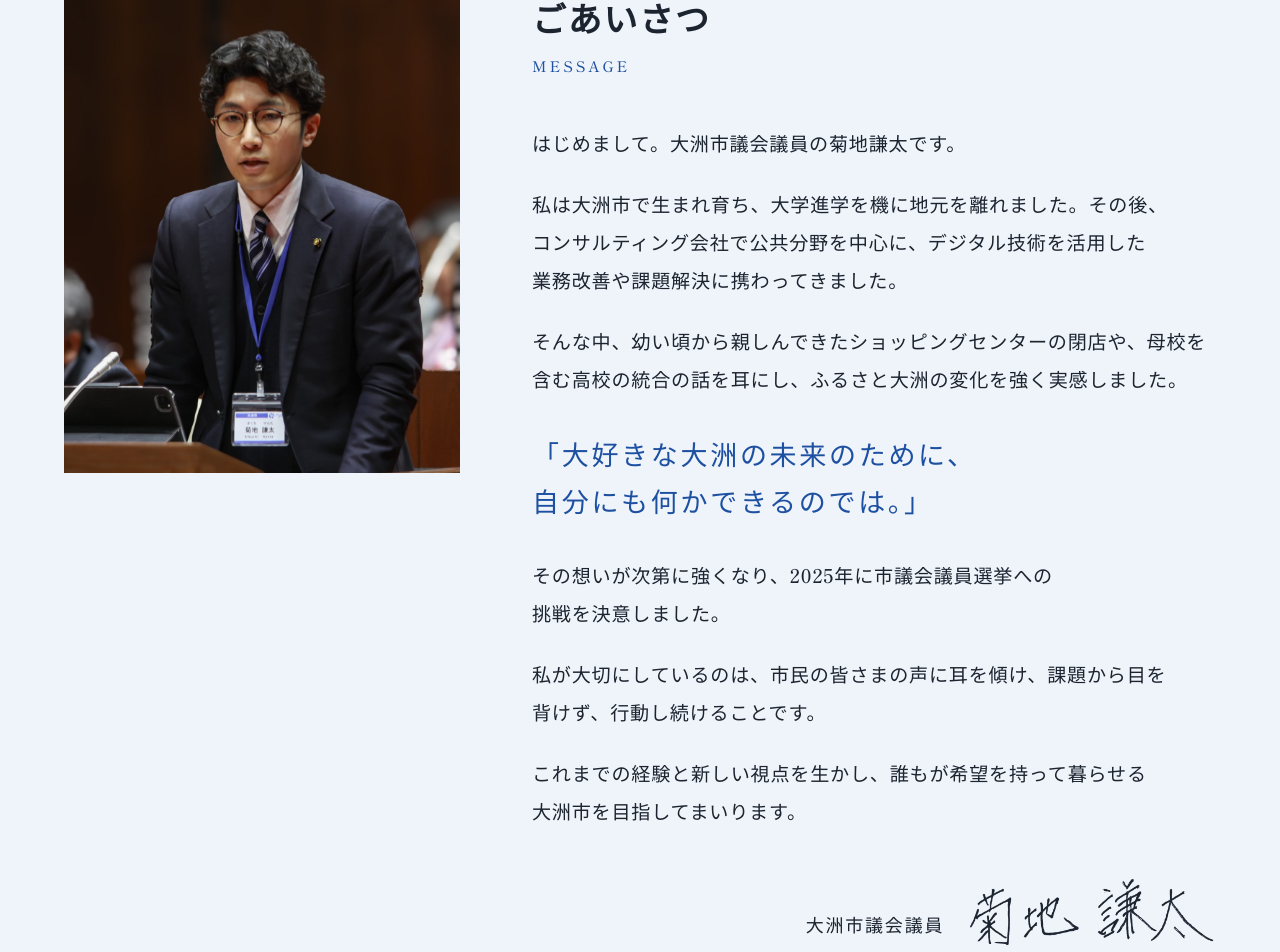
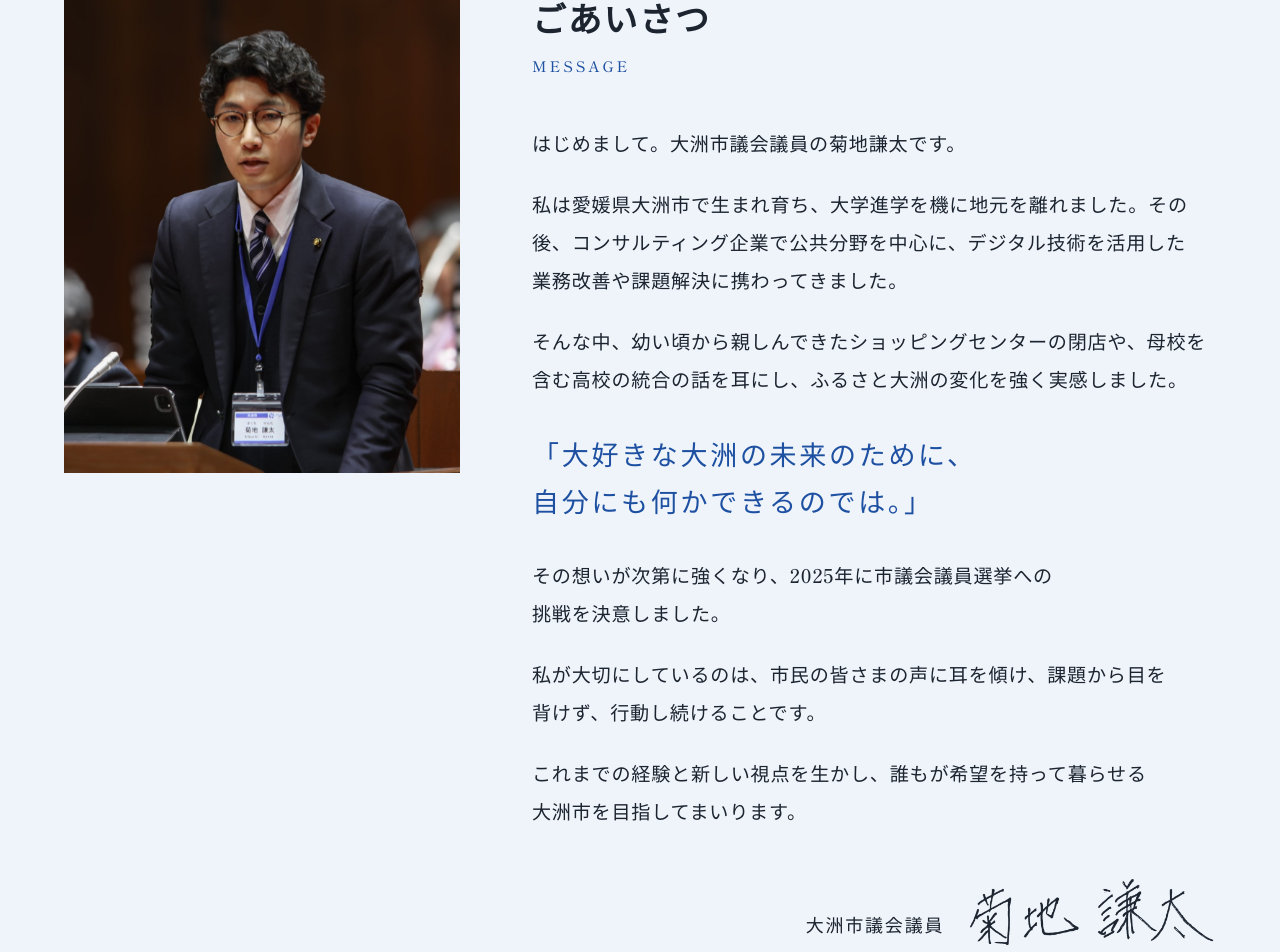
Before and after one commit to kentakikuchi0423/HOMEPAGE, a Next.js app: page / in a window 1280 px wide. Shown: the part 912-1864 px from the top of the page. Built offline with nearby package versions, Linux system fonts and the light colour scheme; no server answers.

Commit message:
Update two phrases in the greeting
Co-Authored-By: Claude Fable 5.2 <noreply@anthropic.com>
Claude-Session: https://claude.ai/code/session_01ACicwXpsh3J5NmLsPV9VBN

```diff
--- a/src/content/site.ts
+++ b/src/content/site.ts
@@ -139,7 +139,7 @@ export const siteConfig: SiteConfig = {
     paragraphs: [
       { text: "はじめまして。大洲市議会議員の菊地謙太です。" },
       {
-        text: "私は大洲市で生まれ育ち、大学進学を機に地元を離れました。その後、コンサルティング会社で公共分野を中心に、デジタル技術を活用した業務改善や課題解決に携わってきました。",
+        text: "私は愛媛県大洲市で生まれ育ち、大学進学を機に地元を離れました。その後、コンサルティング企業で公共分野を中心に、デジタル技術を活用した業務改善や課題解決に携わってきました。",
       },
       {
         text: "そんな中、幼い頃から親しんできたショッピングセンターの閉店や、母校を含む高校の統合の話を耳にし、ふるさと大洲の変化を強く実感しました。",
```
